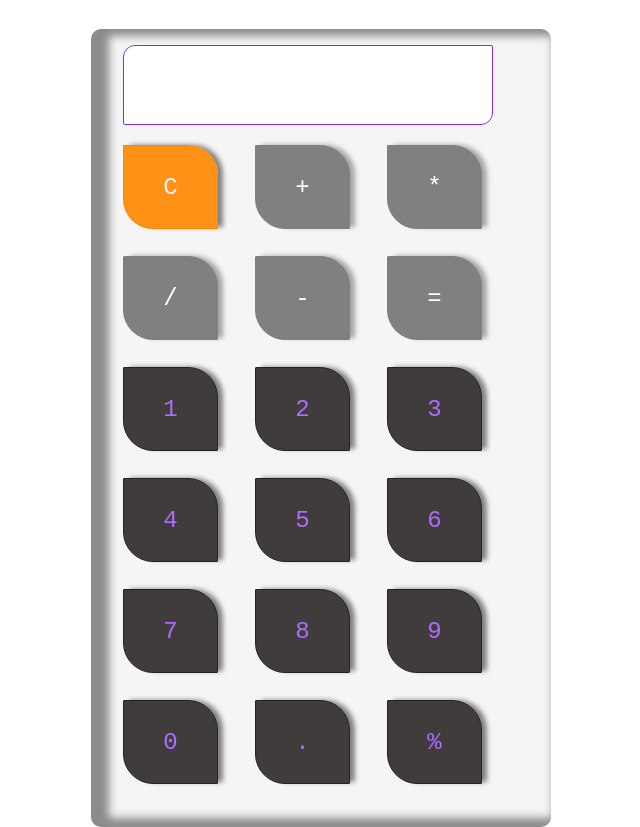
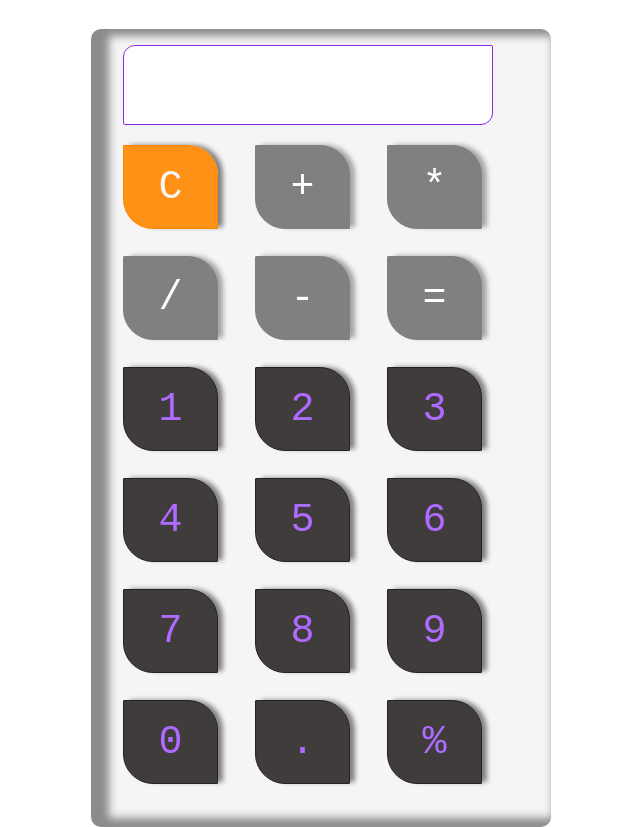
Before and after one commit to umera27/Day-11-Calculator, a plain HTML site: page calculator.html in a window 1280 px wide. Shown: the part 128-955 px from the top of the page, without its empty margins (319-959 px from the left). Drawn offline with Linux system fonts and the light colour scheme.

Commit message:
Update calculator.html

```diff
--- a/calculator.html
+++ b/calculator.html
@@ -12,27 +12,27 @@
     <h1><span>cal</span><span class="span">culator</span></h1>
     <div class="container">
 <input type="text" id="inputDisplay" disabled>
-<button class="close" onclick="clearInput()">C</button>
-<button class="operator" onclick="calculator('+')">+</button>
-<button class="operator" onclick="calculator('*')">*</button>
-<button class="operator" onclick="calculator('/')">/</button>
-<button class="operator" onclick="calculator('-')">-</button>
-<button class="operator" onclick="display()">=</button>
+<button class="close flex" onclick="clearInput()">C</button>
+<button class="operator flex" onclick="calculator('+')">+</button>
+<button class="operator flex" onclick="calculator('*')">*</button>
+<button class="operator flex" onclick="calculator('/')">/</button>
+<button class="operator flex" onclick="calculator('-')">-</button>
+<button class="operator flex" onclick="display()">=</button>
 
-<button onclick="appendToDisplay(1)" class="number">1</button>
-<button onclick="appendToDisplay(2)" class="number">2</button>
-<button onclick="appendToDisplay(3)" class="number">3</button>
+<button onclick="appendToDisplay(1)" class="number flex">1</button>
+<button onclick="appendToDisplay(2)" class="number flex">2</button>
+<button onclick="appendToDisplay(3)" class="number flex">3</button>
 <button onclick="appendToDisplay(4)"
-class="number">4</button>
-<button onclick="appendToDisplay(5)" class="number">5</button>
-<button onclick="appendToDisplay(6)" class="number">6</button>
-<button onclick="appendToDisplay(7)" class="number">7</button>
-<button onclick="appendToDisplay(8)" class="number">8</button>
+class="number flex">4</button>
+<button onclick="appendToDisplay(5)" class="number flex">5</button>
+<button onclick="appendToDisplay(6)" class="number flex">6</button>
+<button onclick="appendToDisplay(7)" class="number flex">7</button>
+<button onclick="appendToDisplay(8)" class="number flex">8</button>
 <button onclick="appendToDisplay(9)"
-class="number">9</button>
-<button onclick="appendToDisplay(0)" class="number">0</button>
-<button class="number" onclick="appendToDisplay('.')">.</button>
-<button class="number" onclick="percentage()">%</button>
+class="number flex">9</button>
+<button onclick="appendToDisplay(0)" class="number flex">0</button>
+<button class="number flex" onclick="appendToDisplay('.')">.</button>
+<button class="number flex" onclick="percentage()">%</button>
 </div>
 
     <script src="Javascript.js"></script>
```
